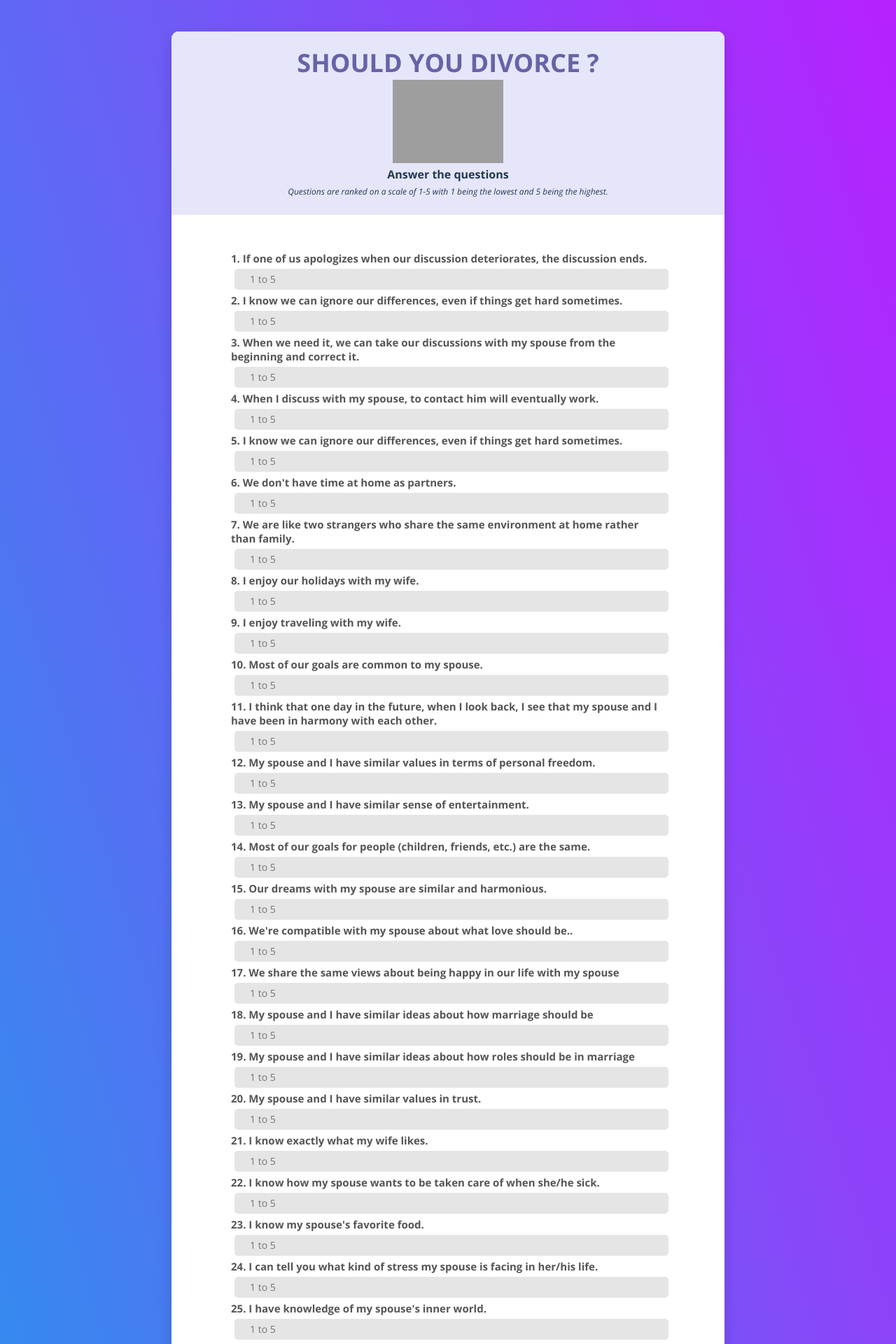
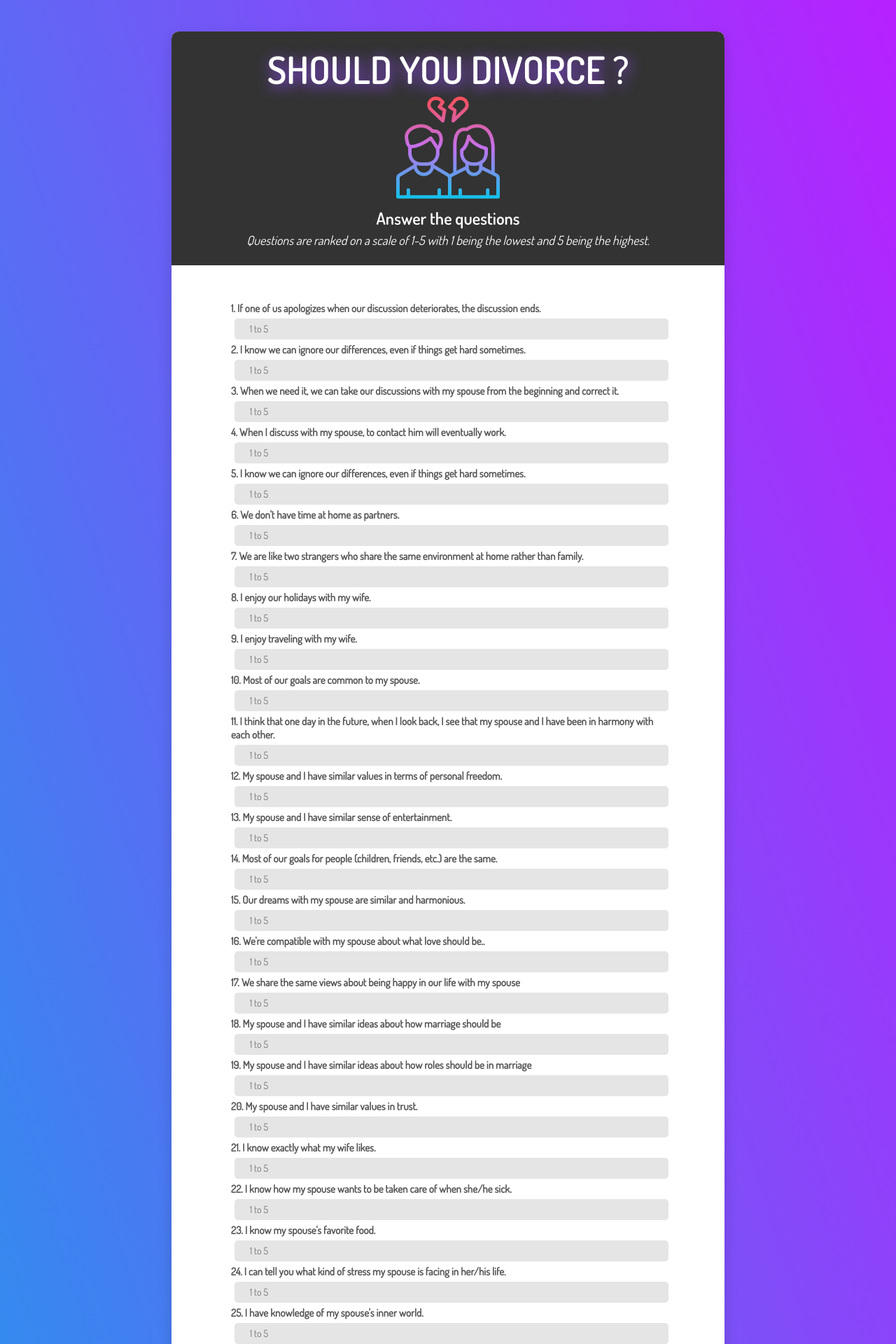
Before and after one commit to corentinleroux/ML-Project-M2IKSEM, a Flask app: template website/templates/test.html in a window 1280 px wide. Shown: the top 1920 px of the page at 70% size. Run offline with Flask 2, Linux system fonts and the light colour scheme; the template is opened without the code that fills it: most values are stand-ins (such as "Sample title", 1, 10 or a date in 2020); grey boxes are pictures that could not be loaded.

Commit message:
Front upgrade

```diff
--- a/website/css/main.css
+++ b/website/css/main.css
@@ -2,6 +2,16 @@
 /* ==========================================================================
    #FONT
    ========================================================================== */
+@font-face {
+ font-family: "Dosis";
+ src: url("font/Dosis-SemiBold.ttf") format("truetype");
+}
+
+@font-face {
+ font-family: "DosisRegular";
+ src: url("font/Dosis-Regular.ttf") format("truetype");
+}
+
 .font-robo {
   font-family: "Roboto", "Arial", "Helvetica Neue", sans-serif;
 }
@@ -205,6 +215,7 @@ hr,
 fieldset, legend {
   margin: 0;
   padding: 0;
+  font-family: "DosisRegular", Helvetica, Arial, sans-serif;
 }
 
 /**
@@ -619,6 +630,8 @@ input {
   color: #555;
   font-size: 15px;
   font-weight: 700;
+  font-family: "DosisRegular", Helvetica, Arial, sans-serif;
+
 }
 
 .label--block {
@@ -732,26 +745,23 @@ input {
 /* ==========================================================================
    #TITLE
    ========================================================================== */
-.title {
-  font-size: 36px;
-  text-transform: uppercase;
+
+
+.subtitle, .subsubtitle {
+  font-size: 24px;
   font-weight: 700;
   text-align: center;
-  color: #6763a7;
-}
-
-.subtitle, .subsubtitle {
-  font-size: 16px;
-  font-weight: 700;
-  text-align: center;
-  color: #213a52;
+  color: white;
+  font-family: "Dosis", Helvetica, Arial, sans-serif;
   margin:5px;
 }
 
 .subsubtitle {
-  font-size: 12px;
+  font-size: 18px;
   font-weight: 400;
   font-style:italic;
+  font-family: "DosisRegular", Helvetica, Arial, sans-serif;
+
 }
 
 /* ==========================================================================
@@ -776,7 +786,7 @@ input {
 
 .card-5 .card-heading {
   padding: 20px 0;
-  background: #e6e6fa;
+  background: #333;
   -webkit-border-top-left-radius: 10px;
   -moz-border-radius-topleft: 10px;
   border-top-left-radius: 10px;
@@ -788,6 +798,7 @@ input {
 .card-5 .card-body {
   padding: 52px 85px;
   padding-bottom: 73px;
+  font-family: "DosisRegular", Helvetica, Arial, sans-serif;
 }
 
 @media (max-width: 767px) {
@@ -806,7 +817,7 @@ input {
 }
 
 .buttonrandom {
-  font-family: inherit;
+  font-family: "Dosis", Helvetica, Arial, sans-serif;
   text-align: center;
   text-transform: uppercase;
   cursor: pointer;
@@ -834,6 +845,7 @@ input {
 
 .buttonrandom:after {
   content: "";
+
   background: #c0c3d9;
   display: block;
   position: absolute;
@@ -865,3 +877,23 @@ input::-webkit-inner-spin-button {
 input[type=number] {
   -moz-appearance: textfield;
 }
+
+.prediction {
+    font-family: "Dosis", Helvetica, Arial, sans-serif;
+    text-transform: uppercase;
+    text-align :center;
+    font-weight: 700;
+    color:white;
+    font-size: 32;
+    text-shadow: 2px 4px 20px #924df9;
+}
+.title {
+    display: block;
+    font-family: "Dosis", Helvetica, Arial, sans-serif;
+    text-transform: uppercase;
+    text-align :center;
+    font-weight: 700;
+    color:white;
+    font-size: 54;
+    text-shadow: 2px 4px 20px #924df9;
+}
--- a/website/templates/test.html
+++ b/website/templates/test.html
@@ -19,7 +19,7 @@
                 <div class="card-heading">
                     <h2 class="title">Should you divorce ?</h2>
                     <p align="center">
-  <img src="https://images.squarespace-cdn.com/content/v1/5a37d32fbce1765b74b2f6b2/1528477847075-CUX2PFJFGA36B1NBQR2D/divorce.png?format=750w" width="20%"></p>
+  <img src="img/logo.png" width="20%"></p>
                     <h3 class="subtitle">Answer the questions</h3>
 	<p class="subsubtitle"> Questions are ranked on a scale of 1-5 with 1 being the lowest and 5 being the highest. </p>
 
@@ -143,7 +143,8 @@
 	</form>
 	<br>
 	<br>
-	{{prediction_text}}
+	<div class="prediction">
+		{{prediction_text}}</div>
 </div></div></div></div></div>
 
 <script>
```
Also changed, not shown: website/css/font/Dosis-Bold.ttf (added), website/css/font/Dosis-ExtraBold.ttf (added), website/css/font/Dosis-ExtraLight.ttf (added), website/css/font/Dosis-Light.ttf (added), website/css/font/Dosis-Medium.ttf (added), website/css/font/Dosis-Regular.ttf (added), website/css/font/Dosis-SemiBold.ttf (added), website/img/logo.png (added), 2 other files.
